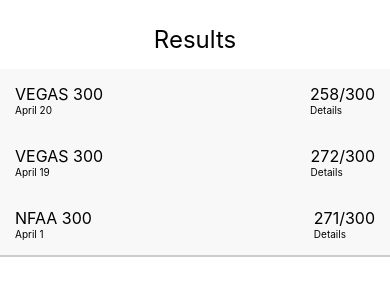
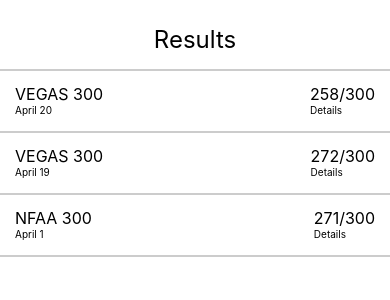
Before and after one commit to nakanu18/StraightShot, a React Native app: screen / in a window 390 px wide. Shown: the top 300 px of the page. Built offline with nearby package versions, Linux system fonts and the light colour scheme.

Commit message:
v0.1 - Convert to FlatList

```diff
--- a/Source/Components/Results/ResultsCell.js
+++ b/Source/Components/Results/ResultsCell.js
@@ -13,7 +13,6 @@
 const styles = {
     cellStyle: {
         flexDirection: 'row',
-        backgroundColor: '#F8F8F8',
         paddingTop: 15,
         paddingBottom: 15,
         paddingLeft: 15,
--- a/Source/Components/Results/ResultsListView.js
+++ b/Source/Components/Results/ResultsListView.js
@@ -1,5 +1,5 @@
 import React, { Component } from 'react';
-import { ScrollView } from 'react-native';
+import { FlatList } from 'react-native';
 import ResultsCell from './ResultsCell';
 
 class ResultsListView extends Component {
@@ -12,11 +12,13 @@
 
     componentWillMount() {
         // ALEX_TODO: build fake data
-        this.setState({ results: [
-            { roundId: 0, roundName: 'VEGAS 300', date: 'April 20', score: '258/300' },
-            { roundId: 1, roundName: 'VEGAS 300', date: 'April 19', score: '272/300' },
-            { roundId: 2, roundName: 'NFAA 300', date: 'April 1', score: '271/300' },
-        ] });
+        this.setState({
+            results: [
+                { roundId: 0, roundName: 'VEGAS 300', date: 'April 20', score: '258/300' },
+                { roundId: 1, roundName: 'VEGAS 300', date: 'April 19', score: '272/300' },
+                { roundId: 2, roundName: 'NFAA 300', date: 'April 1', score: '271/300' },
+            ]
+        });
     }
 
     // Render methods
@@ -29,9 +31,15 @@
 
     render() {
         return (
-            <ScrollView>
-                {this.renderResults()}
-            </ScrollView>
+            <FlatList
+                data={this.state.results}
+                keyExtractor={
+                    (item) => item.roundId
+                }
+                renderItem={
+                    ({ item }) => <ResultsCell {...item} />
+                }
+            />
         );
     }
 
--- a/Source/Components/Results/ResultsRoundDetailsView.js
+++ b/Source/Components/Results/ResultsRoundDetailsView.js
@@ -1,5 +1,5 @@
 import React from 'react';
-import { View, Text } from 'react-native';
+import { Text, View  } from 'react-native';
 
 const RoundDetailsView = (props) => (
     <View style={styles.roundDetailsViewStyle}>
```
